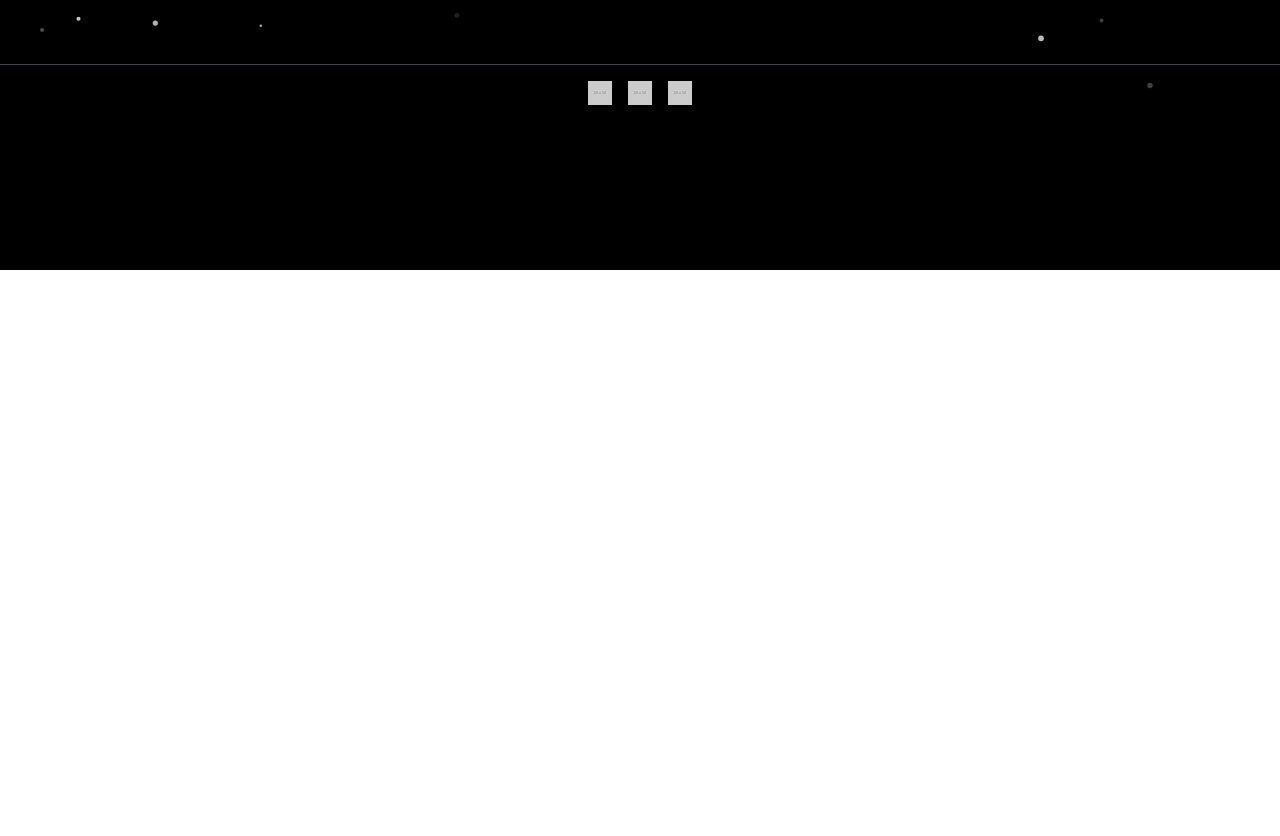
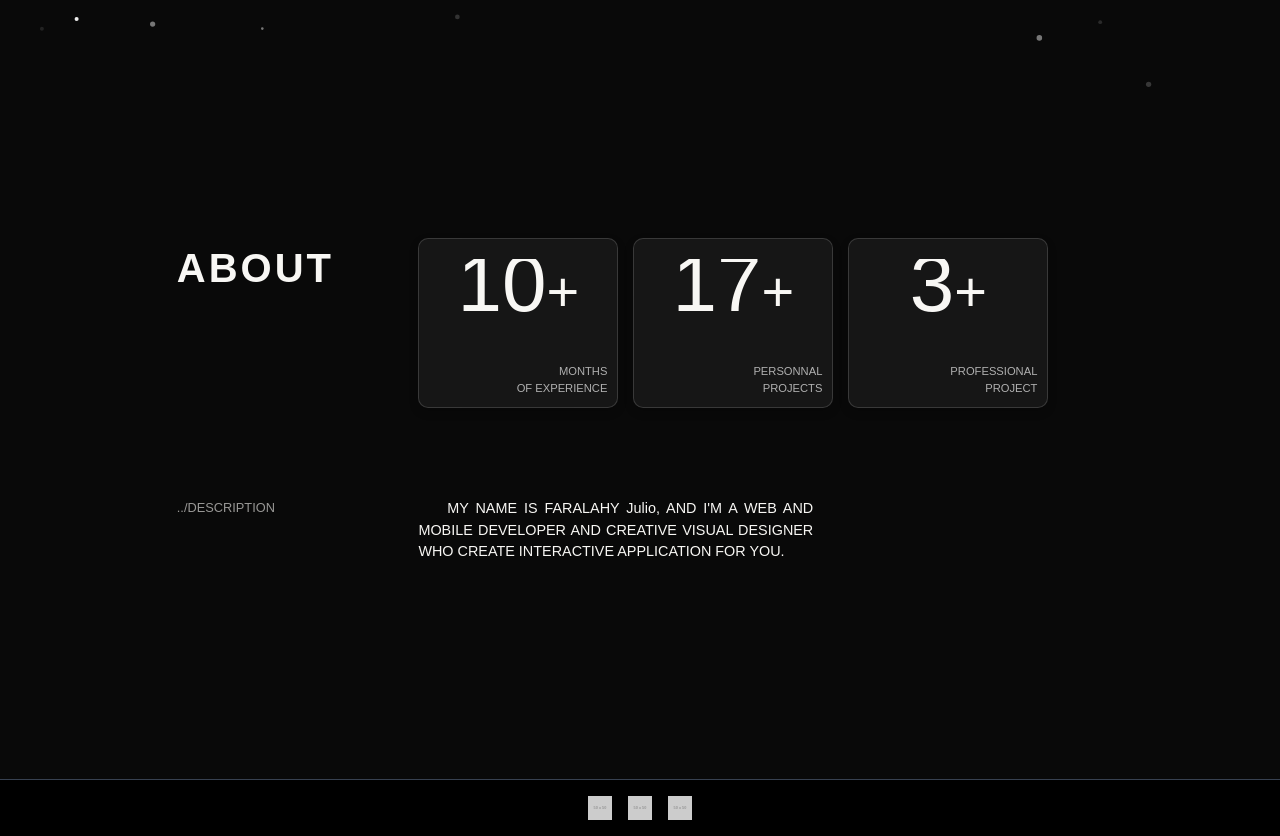
Before and after one commit to Julio23F/julio23F-portfolio, a React (Vite) app: page / in a window 1280 px wide. Shown: the part 530-1366 px from the top of the page. Before the commit the page ends 800 px from the top, so only its background shows below. Built offline with nearby package versions, Linux system fonts and the light colour scheme; a web font is replaced by a local one.

Commit message:
Add: About section

```diff
--- a/src/App.jsx
+++ b/src/App.jsx
@@ -1,7 +1,6 @@
 import React from "react";
 import Footer from "./components/Footer";
 import Navbar from "./components/Navbar";
-
 import Home from "./sections/Home";
 import { twMerge } from 'tailwind-merge';
 
--- a/src/main.jsx
+++ b/src/main.jsx
@@ -2,6 +2,7 @@ import { StrictMode } from 'react';
 import { createRoot } from 'react-dom/client';
 import './styles/index.css';
 import './styles/home.css';
+import './styles/about.css';
 import './index.css';
 import './styles/animatedLetter.css';
 import App from './App.jsx';
--- a/src/sections/About.jsx
+++ b/src/sections/About.jsx
@@ -0,0 +1,95 @@
+import { useEffect, useState } from "react";
+
+const About = () => {
+    const [isVisible, setIsVisible] = useState(false);
+    const [monthsSinceApril2024, setMonthsSinceApril2024] = useState(0);
+
+    useEffect(() => {
+        const handleScroll = () => {
+            const aboutSection = document.getElementById("about");
+            if (aboutSection) {
+                const rect = aboutSection.getBoundingClientRect();
+                setIsVisible(rect.top < window.innerHeight * 0.5);
+            }
+        };
+
+        window.addEventListener("scroll", handleScroll);
+        return () => window.removeEventListener("scroll", handleScroll);
+    }, []);
+
+    useEffect(() => {
+        const calculateMonthsSinceApril2024 = () => {
+            const startDate = new Date(2024, 3, 23);
+            const today = new Date();
+
+            const yearsDiff = today.getFullYear() - startDate.getFullYear();
+            const monthsDiff = today.getMonth() - startDate.getMonth();
+
+            const totalMonths = yearsDiff * 12 + monthsDiff;
+            setMonthsSinceApril2024(totalMonths);
+        };
+
+        calculateMonthsSinceApril2024();
+    }, []);
+
+    return (
+        <section
+            id="about"
+            className={`about-container ${
+                isVisible ? "opacity-100 translate-y-0" : "opacity-0 translate-y-10"
+            }`}
+        >
+            <div className="about grid-container">
+                <h2 className="about-title grid-item">ABOUT</h2>
+                <div className="about-stats grid-item">
+                    <div className="stat-item">
+                        <div>
+                            <p className="stat-number">
+                                <span>{monthsSinceApril2024}</span>
+                                <span>+</span>
+                            </p>
+                        </div>
+                        <p className="stat-text">
+                            <span>Months</span>
+                            <span>of Experience</span>
+                        </p>
+                    </div>
+                    <div className="stat-item">
+                        <div>
+                            <p className="stat-number">
+                                <span>17</span>
+                                <span>+</span>
+                            </p>
+                        </div>
+                        <p className="stat-text">
+                            <span>Personnal</span>
+                            <span>Projects</span>
+                        </p>
+                    </div>
+
+                    <div className="stat-item">
+                        <div>
+                            <p className="stat-number">
+                                <span>3</span>
+                                <span>+</span>
+                            </p>
+                        </div>
+                        <p className="stat-text">
+                        <span>Professional</span>
+                        <span>Project</span>
+                        </p>
+                    </div>
+                </div>
+
+                <h2 className="description-title grid-item">../DESCRIPTION</h2>
+                <div className="description-stats grid-item">
+                    <p className="description-text">
+                        MY NAME IS FARALAHY Julio, AND I'M A WEB AND MOBILE DEVELOPER AND CREATIVE VISUAL DESIGNER WHO CREATE INTERACTIVE APPLICATION FOR YOU.
+                    </p>
+                </div>
+            </div>
+        </section>
+    );
+};
+
+export default About;
--- a/src/sections/Home.jsx
+++ b/src/sections/Home.jsx
@@ -1,13 +1,11 @@
 import { useState, useEffect } from "react";
-// import AnimatedLetter from "../components/AnimatedLetter";
 import AnimatedSentence from "../components/AnimatedSentence";
-import SparklesCore from "../components/ui/SparklesCore"
-// import SparklesCore from "../components/ui/SparklesCore";
+import SparklesCore from "../components/ui/SparklesCore";
+import About from "./About";
 
 const Home = () => {
-
     return (
-
+        <>
             <main className="home-container flex flex-col items-center justify-center text-center py-24 px-4">
                 <div className="absolute inset-0 w-full h-full z-0">
                     <SparklesCore background="black" />
@@ -15,16 +13,16 @@ const Home = () => {
                 <AnimatedSentence
                     text={["Let's build", "your vision"]}
                 />
-
-
                 <p className="mt-4 text-lg text-gray-300">
-                    <span className="text-white">Transforming ideas into realities and visions into achievements </span> — I’m your man
+                    <span className="text-white">Transforming ideas into realities and visions into achievements</span> — I’m your man
                 </p>
                 <button className="mt-8 bg-green-500 text-black font-bold px-6 py-3 rounded-full hover:bg-green-600 hover:border-none focus:outline-none">
                     Download CV
                 </button>
+                <About />
+
             </main>
-
+        </>
     );
 };
 
--- /dev/null
+++ b/src/styles/about.css
@@ -0,0 +1,126 @@
+.grid-container {
+  display: grid;
+  grid-template-columns: 1fr 3fr;
+  grid-template-rows: repeat(2, auto);
+  gap: 50px 0px;
+  width: 100%;
+}
+
+.grid-item {
+  padding: 20px;
+  /* border: 1px solid #ccc; */
+  text-align: start;
+}
+
+.about-container {
+  margin-top: 150px;
+  padding: 100px 20px;
+  transition: opacity 0.7s ease, transform 0.7s ease;
+  font-family: sans-serif;
+  color: #f8f7f4;
+}
+
+.about {
+  width: 80%;
+  margin: 0 auto;
+}
+
+
+
+/* Titre */
+.about-title {
+  font-size: 2.5rem;
+  font-weight: bold;
+  margin-bottom: 50px;
+  letter-spacing: 3px;
+}
+
+/* Conteneur des stats */
+.about-stats {
+  display: flex;
+  flex-wrap: wrap;
+  /* justify-content: center; */
+  gap: 15px;
+}
+
+/* Éléments des stats */
+.stat-item {
+  width: 200px;
+  height: 170px;
+  display: flex;
+  flex-direction: column;
+  align-items: center;
+  padding: 10px;
+  border: 1px solid rgba(255, 255, 255, 0.15);
+  background: linear-gradient(
+    to bottom,
+    rgba(0, 0, 0, 0.5),
+    rgba(0, 0, 0, 0.5)
+  ),
+  linear-gradient(
+    to bottom,
+    rgba(255, 255, 255, 0.15),
+    rgba(255, 255, 255, 0.15)
+  );
+  backdrop-filter: blur(8rem);
+  border-radius: 10px;
+  box-shadow: 0 4px 10px rgba(0, 0, 0, 0.2);
+}
+
+.stat-item > div {
+  height: 150px;
+  position: relative;
+  margin-top: 10px;
+  overflow: hidden;
+}
+
+
+.stat-number {
+  font-size: 5rem;
+  margin-top: -35px;
+}
+
+.stat-number span:nth-child(2){
+  font-size: 0.7em;
+}
+
+.stat-text {
+  color: #b0b0b0;
+  font-size: 0.7rem;
+  text-transform: uppercase;
+  align-self: flex-end;
+  text-align: right;
+  width: 100%;
+}
+
+.stat-text span{
+  display: block;
+}
+
+.about-description {
+  color: #d0d0d0;
+  margin-top: 50px;
+  max-width: 600px;
+  font-size: 1.2rem;
+  line-height: 1.6;
+}
+
+.about-name {
+  color: white;
+  font-weight: 600;
+}
+
+
+.description-title{
+  font-size: 0.8em;
+  color: #f8f7f499;
+}
+.description-text{
+  font-size:  0.9em;
+  color: #f8f7f4;
+  text-indent: 2em;
+  text-align: justify;
+}
+.description-stats {
+  width: 60%;
+}
--- a/src/styles/animatedLetter.css
+++ b/src/styles/animatedLetter.css
@@ -6,7 +6,6 @@
     display: inline-block;
     vertical-align: top;
     transform-origin: center center;
-    cursor: var(--cursor-pointer);
     translate: none;
     rotate: none;
     scale: none;
@@ -19,6 +18,7 @@
     font-size: 2em;
     font-variation-settings: 'wght' 800;
     margin: none;
+    /* letter-spacing: -.02em; */
 }
 
 .animated-letter:hover{
--- a/src/styles/home.css
+++ b/src/styles/home.css
@@ -1,6 +1,6 @@
 
 .home-container {
-  background: black;
+  background: #090909;
   /* background-image: radial-gradient(circle, rgba(255, 255, 255, 0.2) 1px, transparent 1px); */
   background-size: 3px 3px;
   overflow-x: hidden;
```
